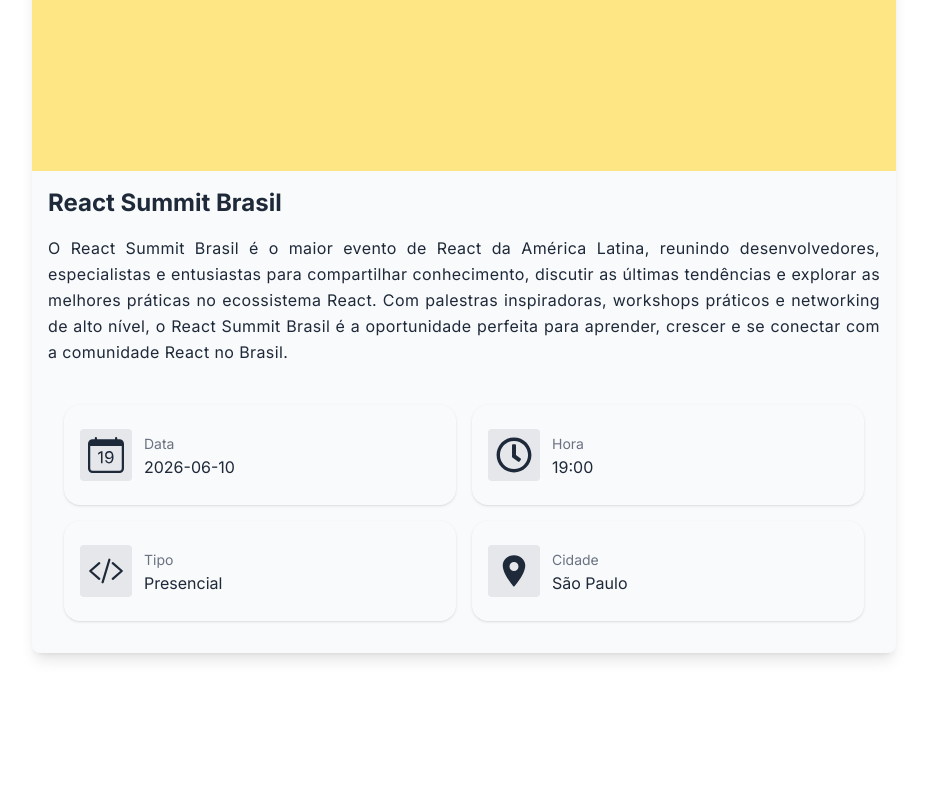
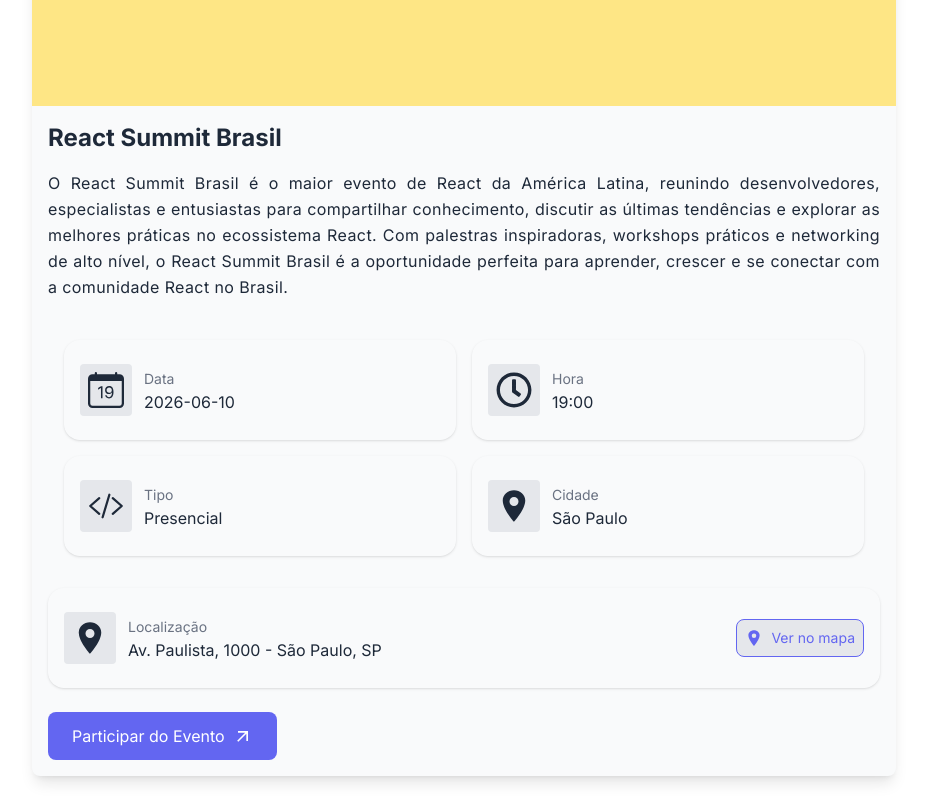
Before and after one commit to IgorBern02/devevents, a React (Vite) app in the folder frontend/: page /events/1 in a window 1280 px wide. Shown: the part 492-1292 px from the top of the page, without its empty margins (176-1103 px from the left). Before the commit the page ends 1169 px from the top, so only its background shows below. Built offline with nearby package versions, Linux system fonts and the light colour scheme; data requests are answered from the project's data file.

Commit message:
feat: enhance Header and EventDetails components with new layout and button features

```diff
--- a/frontend/src/components/navigation/Header.tsx
+++ b/frontend/src/components/navigation/Header.tsx
@@ -25,7 +25,7 @@
     setTheme((prev) => (prev === "dark" ? "light" : "dark"));
   };
   return (
-    <header className="w-full border-b border-gray-200 dark:border-gray-700">
+    <header className="fixed bg-white dark:bg-gray-900 z-90 w-full border-b border-gray-200 dark:border-gray-700">
       <div className="max-w-7xl mx-auto h-16 flex items-center justify-between px-6">
         <h1 className="text-xl font-bold">DevEvents</h1>
 
--- a/frontend/src/components/ui/InfoCard.tsx
+++ b/frontend/src/components/ui/InfoCard.tsx
@@ -1,4 +1,7 @@
 import type { ReactNode } from "react";
+import { Button } from "./Button";
+
+import { IoLocationSharp } from "./icons";
 
 interface InfoCardProps {
   icon: ReactNode;
@@ -17,6 +20,13 @@
         <label className="text-sm text-gray-500">{label}</label>
         <p>{value}</p>
       </div>
+
+      {label === "Localização" && (
+        <Button className="flex items-center gap-2 p-2 border border-(--primary-color) text-(--primary-color) hover:text-white text-sm dark:text-(--text-color-dark) rounded-lg ml-auto bg-gray-200 dark:bg-gray-800 hover:bg-(--primary-color-hover) duration-300 transition cursor-pointer">
+          <IoLocationSharp className="text-lg" />
+          Ver no mapa
+        </Button>
+      )}
     </div>
   );
 };
--- a/frontend/src/components/ui/icons.ts
+++ b/frontend/src/components/ui/icons.ts
@@ -2,7 +2,7 @@
 import { FaRegClock } from "react-icons/fa";
 import { BsCalendarDate } from "react-icons/bs";
 import { HiOutlineDesktopComputer } from "react-icons/hi";
-import { MdDateRange } from "react-icons/md";
+import { MdDateRange, MdArrowOutward } from "react-icons/md";
 import { FiChevronLeft, FiChevronDown } from "react-icons/fi";
 import { IoLocationSharp, IoCodeSlashOutline } from "react-icons/io5";
 import { PiBracketsCurlyLight } from "react-icons/pi";
@@ -14,6 +14,7 @@
   BsCalendarDate,
   HiOutlineDesktopComputer,
   MdDateRange,
+  MdArrowOutward,
   FiChevronLeft,
   FiChevronDown,
   IoLocationSharp,
--- a/frontend/src/pages/EventDetails.tsx
+++ b/frontend/src/pages/EventDetails.tsx
@@ -6,6 +6,7 @@
 import {
   BsCalendarDate,
   FaRegClock,
+  MdArrowOutward,
   FiChevronLeft,
   IoCodeSlashOutline,
   IoLocationSharp,
@@ -85,6 +86,19 @@
               />
             ))}
           </div>
+
+          <div className="w-full">
+            <InfoCard
+              icon={<IoLocationSharp />}
+              label="Localização"
+              value={event.location}
+            />
+          </div>
+
+          <Button className="flex items-center justify-center gap-2 cursor-pointer bg-(--primary-color) hover:bg-(--primary-color-hover) text-white px-6 py-3 rounded-lg mt-6 transition-colors">
+            <p>Participar do Evento</p>
+            <MdArrowOutward className="text-xl" />
+          </Button>
         </div>
       </section>
     </div>
```
